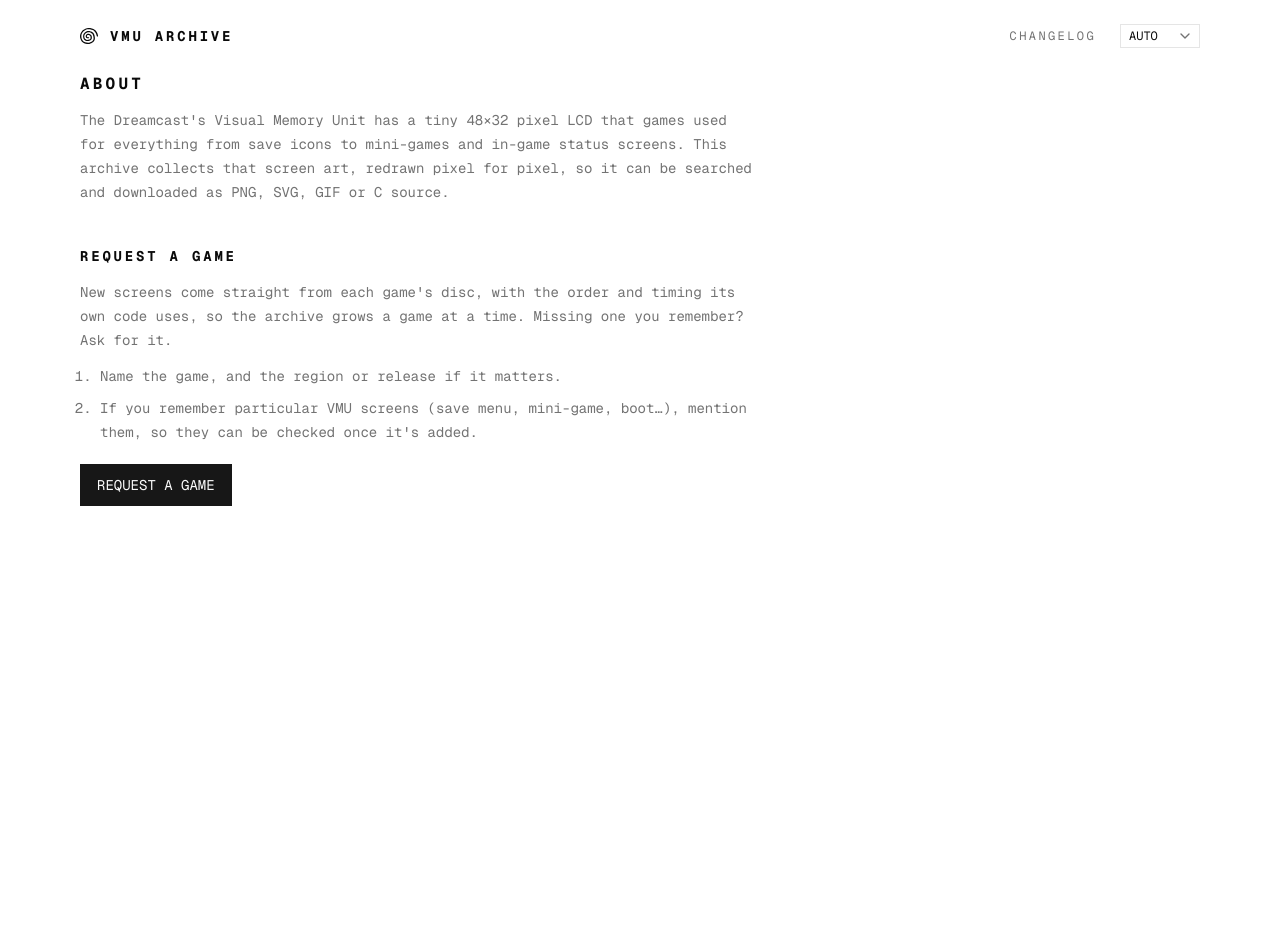
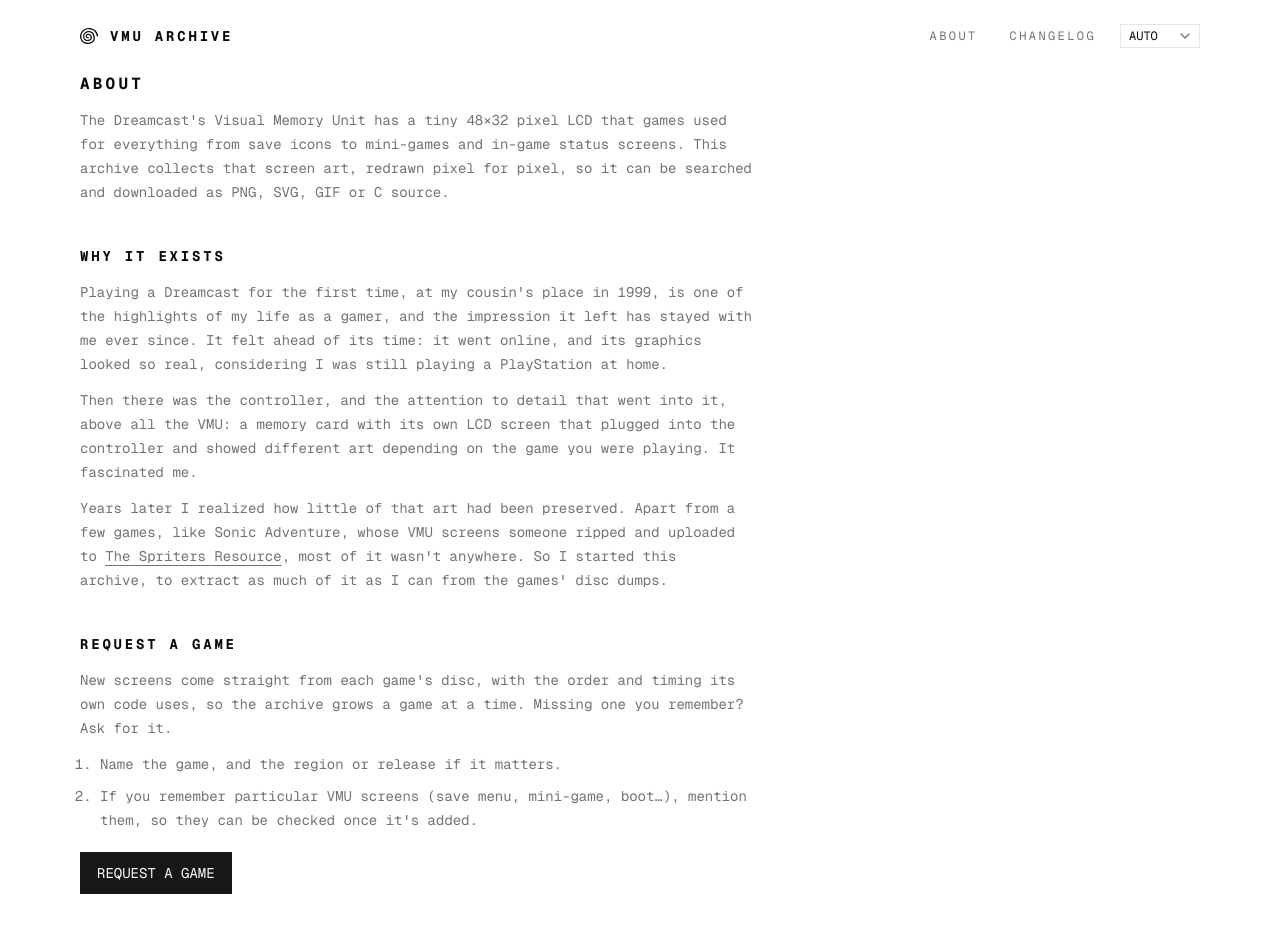
Before and after one commit to vgarmes/vmu-archive, a Next.js app: page /about in a window 1280 px wide. Shown: the top 932 px of the page. Before the commit the page ends 800 px from the top, so only its background shows below. Built offline with nearby package versions, Linux system fonts and the light colour scheme.

Commit message:
feat: about page story and header link

```diff
--- a/src/app/about/page.tsx
+++ b/src/app/about/page.tsx
@@ -3,7 +3,7 @@ import type { Metadata } from 'next'
 export const metadata: Metadata = {
 	title: 'About',
 	description:
-		'What the VMU Archive is, and how to ask for a game that is missing.'
+		'What the VMU Archive is, why it exists, and how to ask for a game that is missing.'
 }
 
 /** Where requests go. */
@@ -33,6 +33,36 @@ export default function About() {
 			</section>
 
 			<section className="flex flex-col gap-3">
+				<h2 className="font-bold tracking-[0.2em] uppercase">Why it exists</h2>
+				<p className="text-muted-foreground">
+					Playing a Dreamcast for the first time, at my cousin&apos;s place in
+					1999, is one of the highlights of my life as a gamer, and the
+					impression it left has stayed with me ever since. It felt ahead of its
+					time: it went online, and its graphics looked so real, considering I
+					was still playing a PlayStation at home.
+				</p>
+				<p className="text-muted-foreground">
+					Then there was the controller, and the attention to detail that went
+					into it, above all the VMU: a memory card with its own LCD screen that
+					plugged into the controller and showed different art depending on the
+					game you were playing. It fascinated me.
+				</p>
+				<p className="text-muted-foreground">
+					Years later I realized how little of that art had been preserved.
+					Apart from a few games, like Sonic Adventure, whose VMU screens
+					someone ripped and uploaded to{' '}
+					<a
+						href="https://www.spriters-resource.com/"
+						className="hover:text-foreground underline underline-offset-4"
+					>
+						The Spriters Resource
+					</a>
+					, most of it wasn&apos;t anywhere. So I started this archive, to
+					extract as much of it as I can from the games&apos; disc dumps.
+				</p>
+			</section>
+
+			<section className="flex flex-col gap-3">
 				<h2 className="font-bold tracking-[0.2em] uppercase">Request a game</h2>
 				<p className="text-muted-foreground">
 					New screens come straight from each game&apos;s disc, with the order
--- a/src/app/layout.tsx
+++ b/src/app/layout.tsx
@@ -11,6 +11,9 @@ const geistMono = Geist_Mono({
 })
 
 const SITE = 'VMU Archive'
+
+const NAV_LINK =
+	'text-muted-foreground hover:bg-foreground hover:text-background focus-visible:bg-foreground focus-visible:text-background flex h-6 items-center px-2 text-xs tracking-[0.2em] uppercase outline-none'
 
 export const metadata: Metadata = {
 	title: { default: SITE, template: `%s · ${SITE}` },
@@ -46,10 +49,10 @@ export default function RootLayout({ children }: LayoutProps<'/'>) {
 						{SITE}
 					</Link>
 					<nav className="flex items-center gap-4">
-						<Link
-							href="/changelog"
-							className="text-muted-foreground hover:bg-foreground hover:text-background focus-visible:bg-foreground focus-visible:text-background flex h-6 items-center px-2 text-xs tracking-[0.2em] uppercase outline-none"
-						>
+						<Link href="/about" className={NAV_LINK}>
+							About
+						</Link>
+						<Link href="/changelog" className={NAV_LINK}>
 							Changelog
 						</Link>
 						<ThemeToggle />
```
